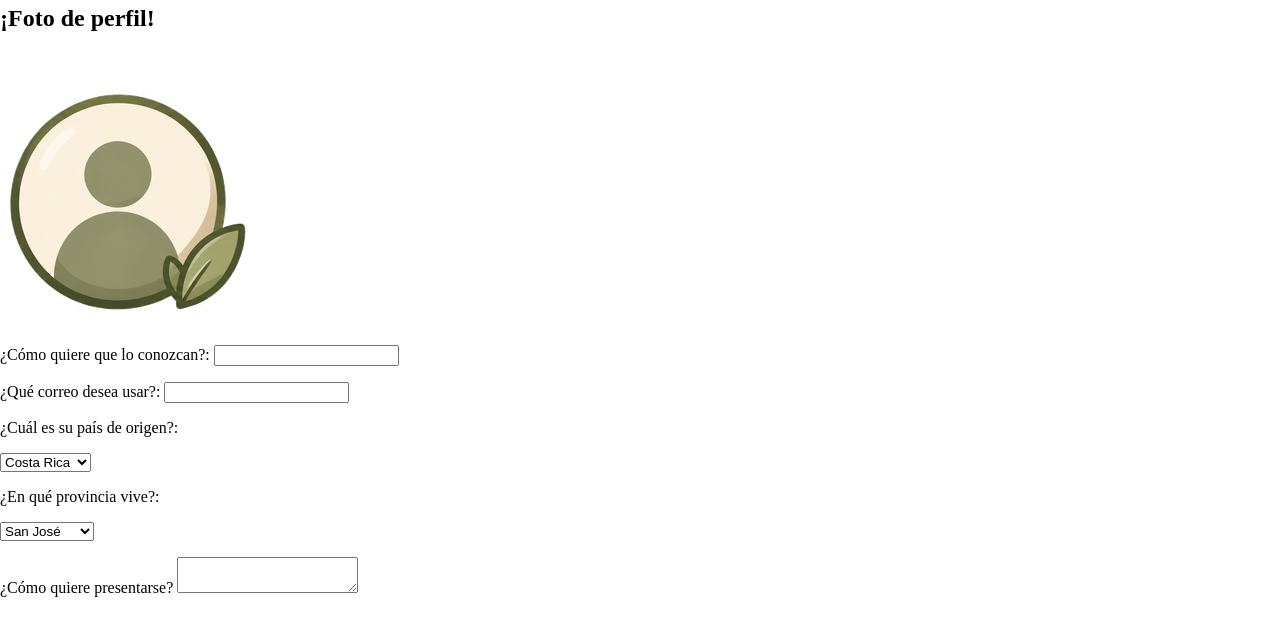
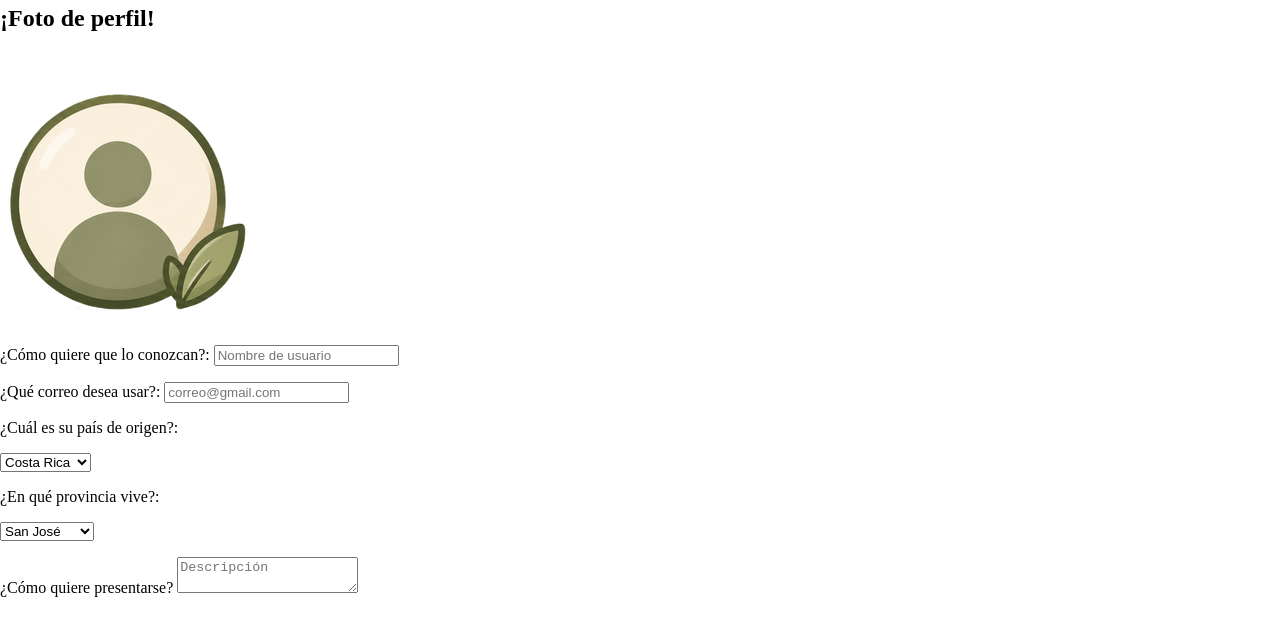
Before and after one commit to kamilaiturraldemadrigal/Valeria-s-Garden, a plain HTML site: page paginas/Inicio_sesion.html in a window 1280 px wide. Shown: the part 77-712 px from the top of the page. Drawn offline with Linux system fonts and the light colour scheme.

Commit message:
Añadir placeholder al formulario de inicio de sesión

```diff
--- a/paginas/Inicio_sesion.html
+++ b/paginas/Inicio_sesion.html
@@ -53,13 +53,13 @@
             <form class="form1">
 
                 <p><label for="nombre">¿Cómo quiere que lo conozcan?:
-                <input type="text" id="nombre" name="nombre" required></label></p>
+                <input type="text" placeholder="Nombre de usuario" name="nombre" required></label></p>
 
                 <p><label for="correo">¿Qué correo desea usar?:
-                <input type="email" id="correo" name="correo" required></label>
+                <input type="email" placeholder="correo@gmail.com" name="correo" required></label>
 
                 <p><label for="pais">¿Cuál es su país de origen?:</label></p>
-                <select id="pais" name="pais" required>
+                <select name="pais" required>
                     <option value="costaRica">Costa Rica</option>
                     <option value="belice">Belice</option>
                     <option value="elSalvador">El Salvador</option>
@@ -70,7 +70,7 @@
                 </select>
 
                 <p><label for="provincia">¿En qué provincia vive?:</label></p>
-                <select id="provincia" name="provincia" required>
+                <select name="provincia" required>
                     <option value="sanJose">San José</option>
                     <option value="alajuela">Alajuela</option>
                     <option value="cartago">Cartago</option>
@@ -82,7 +82,7 @@
                 </select>
 
                 <p><label for="descripción">¿Cómo quiere presentarse?
-                <textarea id="descripcion" name="descripcion" required></textarea></label></p>
+                <textarea placeholder="Descripción" name="descripcion" required></textarea></label></p>
 
             </form>
 
```
